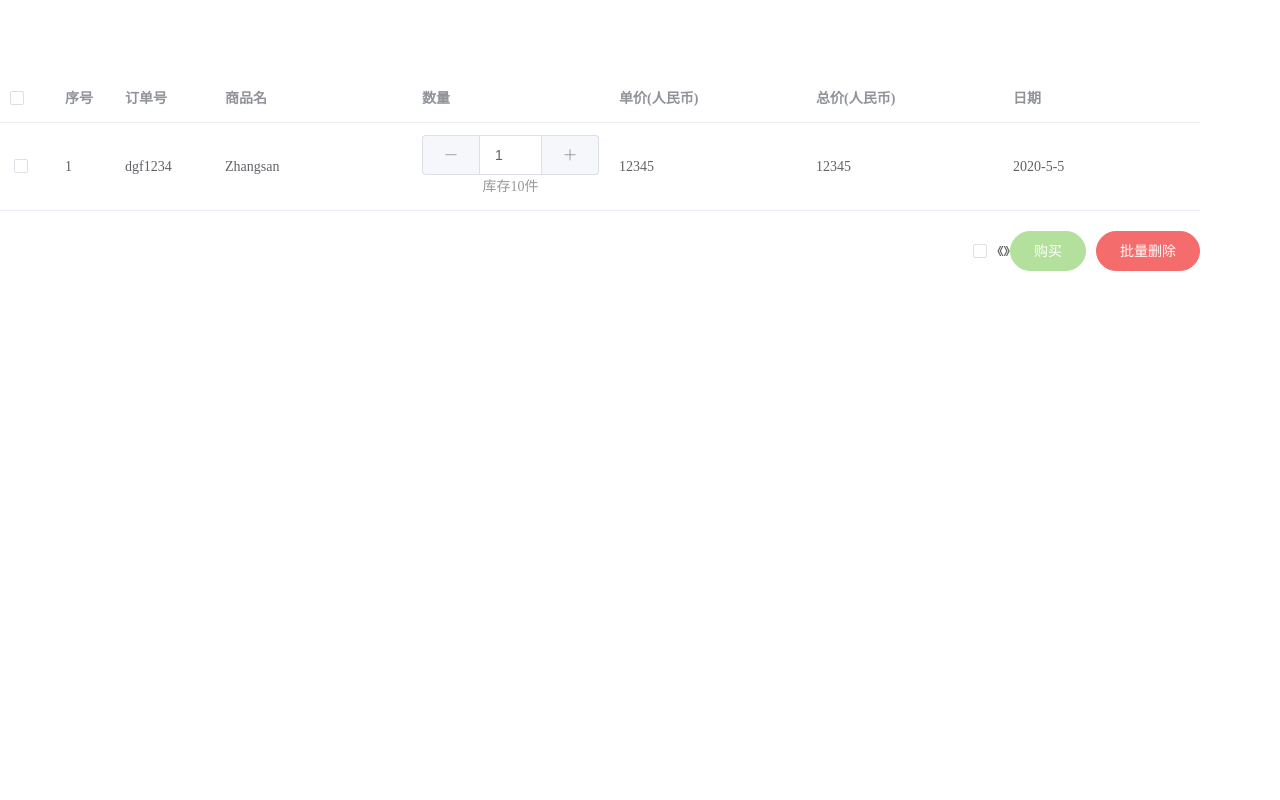
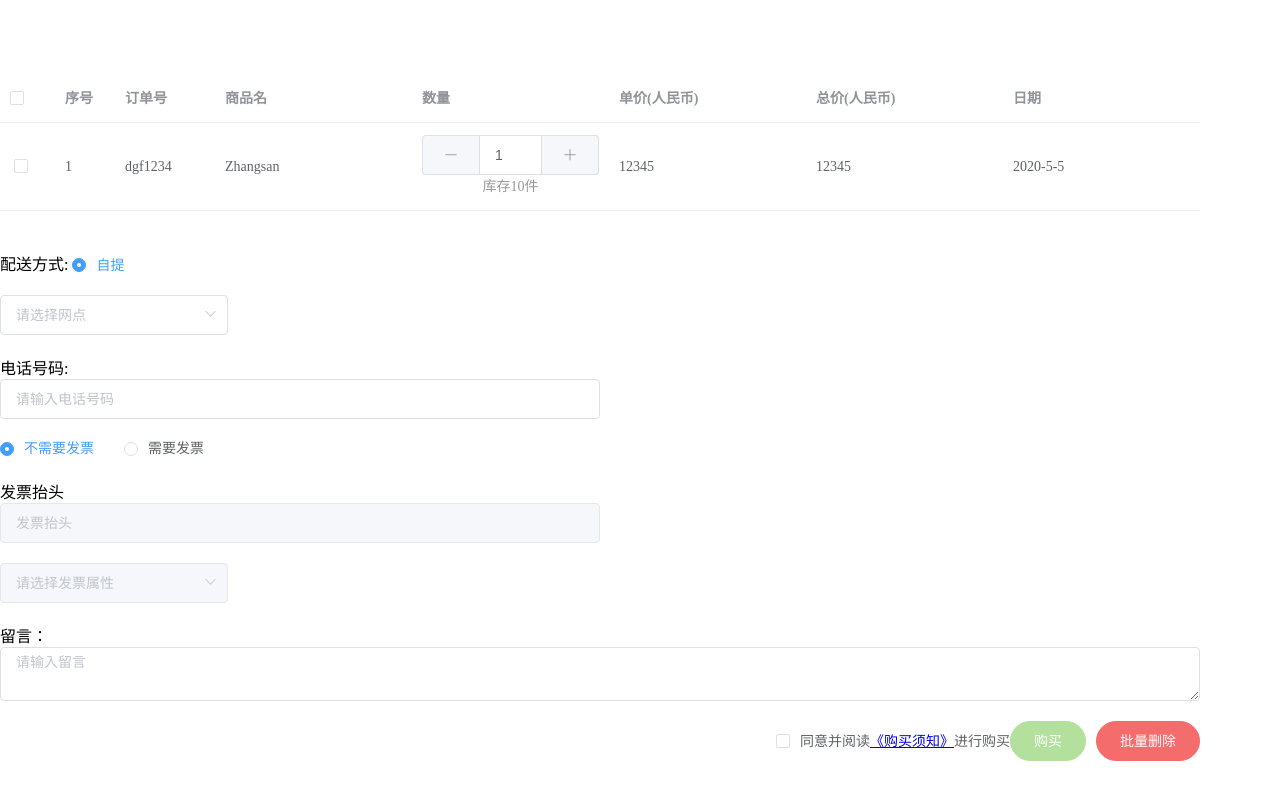
Before and after one commit to ZXbetterfrontend/zxfrontend, a Vue app: page /#/shoppingCart in a window 1280 px wide. Shown: the part 430-1230 px from the top of the page. Built offline with nearby package versions, Linux system fonts and the light colour scheme.

Commit message:
修改购物界面1

```diff
--- a/src/pages/shoppingCart.vue
+++ b/src/pages/shoppingCart.vue
@@ -1,54 +1,142 @@
 <template>
   <div style="margin-top: 50px">
-    <el-table :data="itema"  ref="multipleTable">
-		<el-table-column type="selection" width="55" ></el-table-column>
-		<el-table-column type="index" label="序号" width="60"></el-table-column>
-		<el-table-column prop="order" label="订单号" width="100" :formatter="formatSex"></el-table-column>
-		<el-table-column prop="name" label="商品名"></el-table-column>
+    <el-table :data="itema" ref="multipleTable">
+		<el-table-column type="selection" width="55"></el-table-column>
+		<el-table-column label="序号" type="index" width="60"></el-table-column>
+		<el-table-column label="订单号" prop="order" width="100"></el-table-column>
+		<el-table-column label="商品名" prop="name"></el-table-column>
       <el-table-column label="数量" width="">
         <template scope="scope">
-                          <el-input v-model="scope.row.count" :value="scope.row.count"  @change="changeCount(scope.row)" :min="1" :max="scope.row.num" >
-                          <el-button slot="prepend" @click="changeQuantity(scope.row,-1)"><i class="el-icon-minus"></i></el-button>
-                          <el-button slot="append" @click="changeQuantity(scope.row,1)"><i class="el-icon-plus"></i></el-button>
+                          <el-input :max="scope.row.num" :min="1" :value="scope.row.count"
+                                    @change="changeCount(scope.row)" v-model="scope.row.count">
+                          <el-button @click="changeQuantity(scope.row,-1)" slot="prepend"><i class="el-icon-minus"></i></el-button>
+                          <el-button @click="changeQuantity(scope.row,1)" slot="append"><i
+                            class="el-icon-plus"></i></el-button>
                           </el-input>
-                          <br />
+                          <br/>
                           <span style="color:#999;display: block; text-align: center;">库存{{scope.row.num}}件</span>
                         </template>
       </el-table-column>
-      <el-table-column prop="price" label="单价(人民币)"></el-table-column>
-      <el-table-column prop="totalPrice" label="总价(人民币)"></el-table-column>
+      <el-table-column label="单价(人民币)" prop="price"></el-table-column>
+      <el-table-column label="总价(人民币)" prop="totalPrice"></el-table-column>
 
-		<el-table-column prop="date" label="日期"></el-table-column>
+		<el-table-column label="日期" prop="date"></el-table-column>
 
 	</el-table>
+    <div style="padding-top:20px" >
+      <el-row style="padding-top: 20px">
+        <el-col :span="24">
+          配送方式:
+          <el-radio  v-model="mail" :label="1">自提</el-radio>
+        </el-col>
+        <el-col :span="24" style="padding-top: 20px">
+          <el-select v-model="value" placeholder="请选择网点" >
+            <el-option
+              v-for="item in net"
+              :key="item.value"
+              :label="item.label"
+              :value="item.value">
+            </el-option>
+            </el-select>
+        </el-col>
+      </el-row>
+      <el-row style="padding-top: 20px">
+        <el-col :span="12">
+          电话号码:
+          <el-input placeholder="请输入电话号码"></el-input>
+        </el-col>
+      </el-row>
+      <el-row style="padding-top: 20px">
+        <el-col :span="24">
+          <el-radio v-model="radio" :label="0">不需要发票</el-radio>
+          <el-radio v-model="radio" :label="1">需要发票</el-radio>
+        </el-col>
+      </el-row>
+        <el-row style="padding-top: 20px">
+          <el-col :span="12">发票抬头<el-input placeholder="发票抬头" :disabled="!radio"></el-input></el-col>
+          </el-row>
+      <el-row style="padding-top: 20px">
+          <el-col :span="24">
+            <el-select v-model="value" placeholder="请选择发票属性" :disabled="!radio">
+            <el-option
+                v-for="item in option"
+                :key="item.value"
+                :label="item.label"
+                :value="item.value">
+            </el-option>
+            </el-select>
+          </el-col>
+
+        </el-row>
+      <el-row style="padding-top: 20px">
+        <el-col :span="24">
+          留言：
+          <el-input
+            type="textarea"
+            :rows="2"
+            placeholder="请输入留言"
+            v-model="textarea"
+
+          >
+          </el-input>
+        </el-col>
+      </el-row>
+    </div>
     <div style="float: right;padding-top: 20px">
-      <el-checkbox><a>《》</a></el-checkbox>
-       <el-button type="success" round @click="buy()" disabled>购买</el-button>
-      <el-button type="danger" round>批量删除</el-button>
+
+      <el-checkbox v-model="checked">同意并阅读<a href="#">《购买须知》</a>进行购买</el-checkbox>
+       <el-button :disabled="!checked" @click="buy()" round type="success">购买</el-button>
+      <el-button round type="danger">批量删除</el-button>
+
     </div>
   </div>
 </template>
 <script>
 export default {
   data() {
-    return{
+    return {
       itema: [{
         order: 'dgf1234',
         name: 'Zhangsan',
         price: 12345,
-        num:10,
-        count:1,
-        date:'2020-5-5',
-        totalPrice:12345
-      }]
+        num: 10,
+        count: 1,
+        state: 1,
+        date: '2020-5-5',
+        totalPrice: 12345
+      }],
+      checked: false,
+      mail:1,
+      textarea:"",
+      radio:0,
+      option:[{
+        value:1,
+        label:"金银制品"
+
+      },
+        {
+          value:2,
+          label:"股票期货"
+        }
+      ],
+      net:[{
+        value:1,
+        label:"锦江区网点"
+
+      },
+        {
+          value:2,
+          label:"高新区网点"
+        }
+      ]
     }
   },
 
-  methods:{
-    choose:function (index) {
+  methods: {
+    choose: function (index) {
       this.selected = index
     },
-    buy:function () {
+    buy: function () {
       this.$alert('购买成功', '恭喜你', {
         confirmButtonText: '确定',
         callback: action => {
@@ -60,23 +148,24 @@ export default {
       });
       this.$router.push("/administrators")
     },
-    changeQuantity(row, type){
-      if( type > 0 ){
+    changeQuantity(row, type) {
+      if (type > 0) {
         row.count++;
-      }else{
-        row.count > 1 ? row.count--: row.count = 1;
+      } else {
+        row.count > 1 ? row.count-- : row.count = 1;
       }
       this.changeCount(row);
     },
     //数量文本框值改变
-    changeCount (row) {
-      if(null == row.count || row.count == ""){
-        row.count=1;
+    changeCount(row) {
+      if (null == row.count || row.count == "") {
+        row.count = 1;
       }
       row.totalPrice = (row.count * row.price).toFixed(2);//保留两位小数
-      console.log(row.totalPrice+" = "+ row.count +" * "+ row.price)
+      console.log(row.totalPrice + " = " + row.count + " * " + row.price)
       //增加商品数量也需要重新计算商品总价
     },
+
   }
 
 }
```
